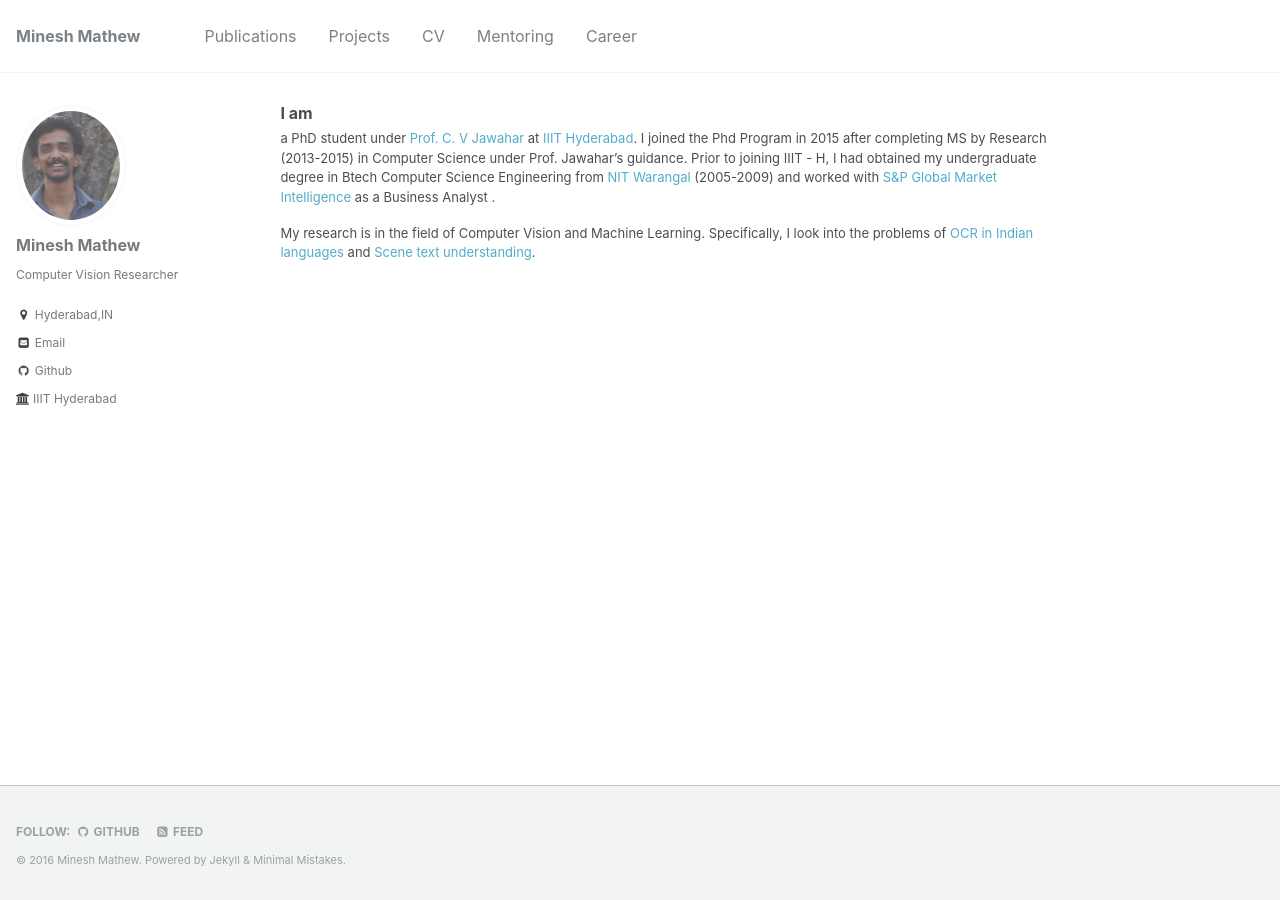
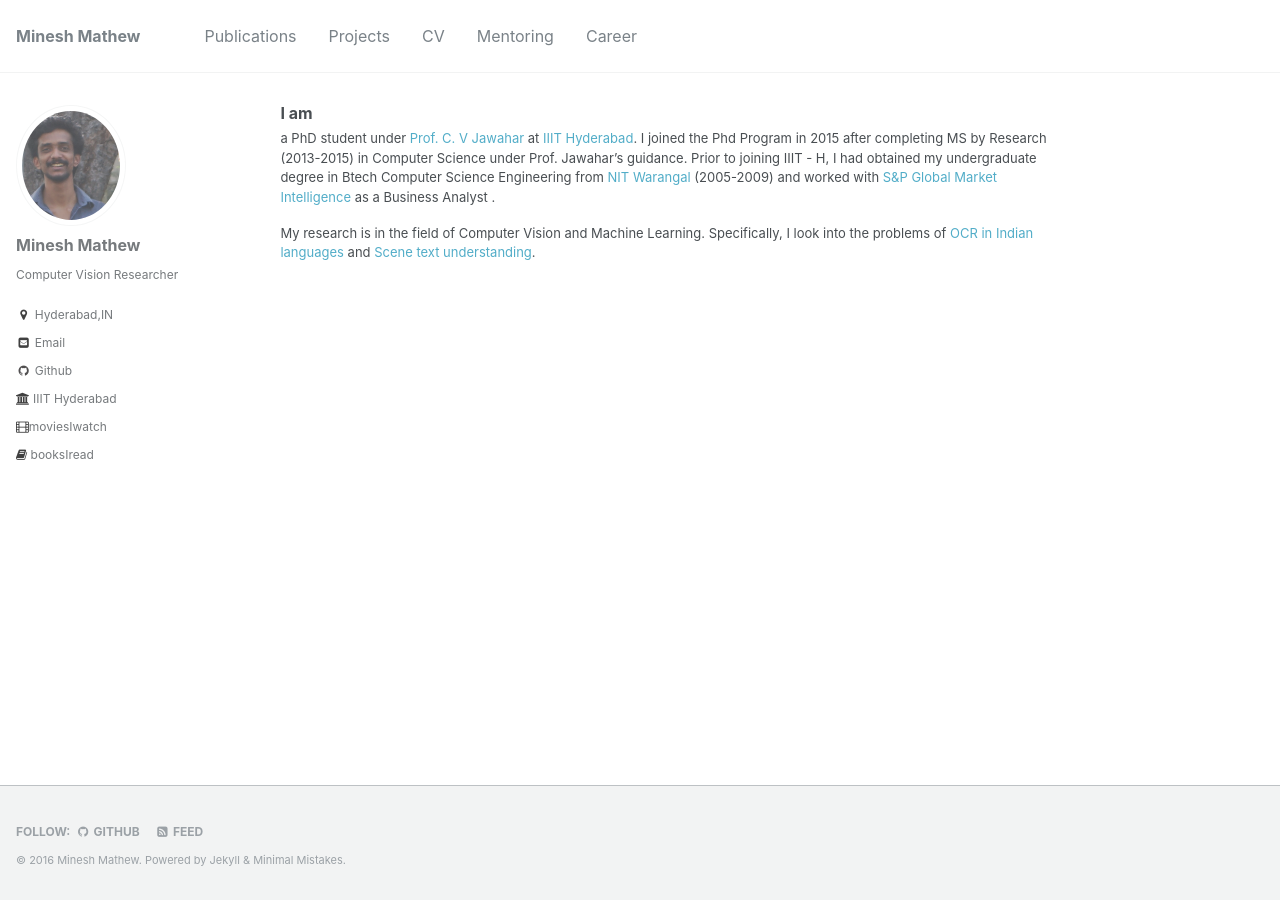
Before and after one commit to mineshmathew/mineshmathew.github.io, a Jekyll site: the page built from _pages/index.markdown, in a window 1280 px wide. Built offline with Jekyll 4.4.1, drawn with Linux system fonts in a browser that asks for light colours.

Commit message:
builtagain

```diff
--- a/_config.yml
+++ b/_config.yml
@@ -89,6 +89,8 @@
   dribbble         :
   flickr           :
   facebook         :
+  filmsilike : http://www.imdb.com/user/ur22264657/ratings
+  booksiread :	https://www.goodreads.com/user/show/32293808-minesh-mathew
   foursquare       :
   github           : mineshmathew
   google_plus      :
--- a/_includes/author-profile.html
+++ b/_includes/author-profile.html
@@ -100,6 +100,12 @@
 {% if author.institution %}
         <li><a href="{{ author.institution	 }}"><i class="fa fa-university" aria-hidden="true"></i> IIIT Hyderabad</a></li>
       {% endif %}
+{% if author.filmsilike %}
+        <li><a href="{{ author.filmsilike}}"><i class="fa fa-film" aria-hidden="true"></i>moviesIwatch</a></li>
+      {% endif %}
+{% if author.booksiread %}
+        <li><a href="{{ author.booksiread}}"><i class="fa fa-book" aria-hidden="true"></i> booksIread</a></li>
+      {% endif %}
 
     </ul>
   </div>
```
Also changed, not shown: 6 other files.
